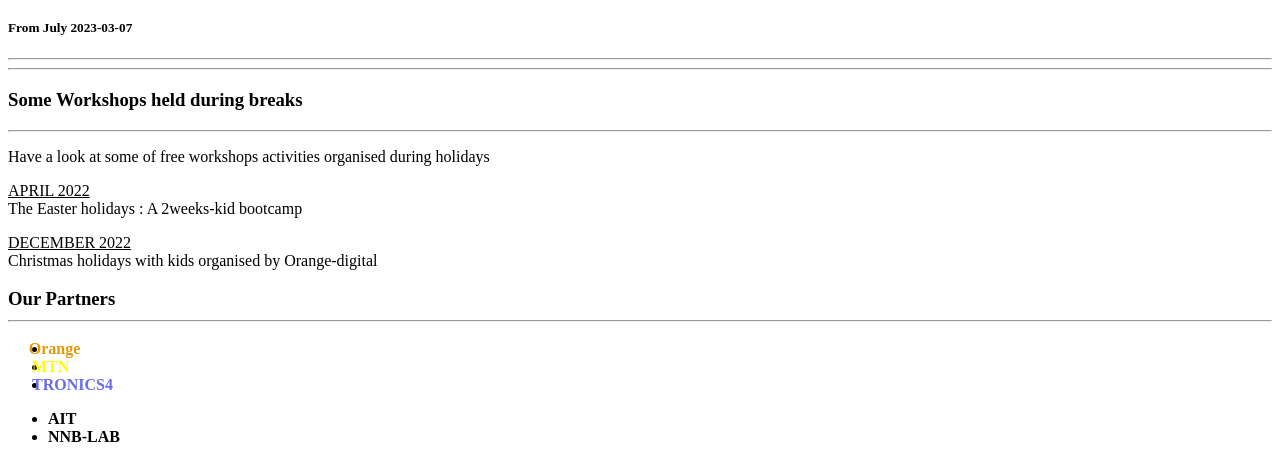
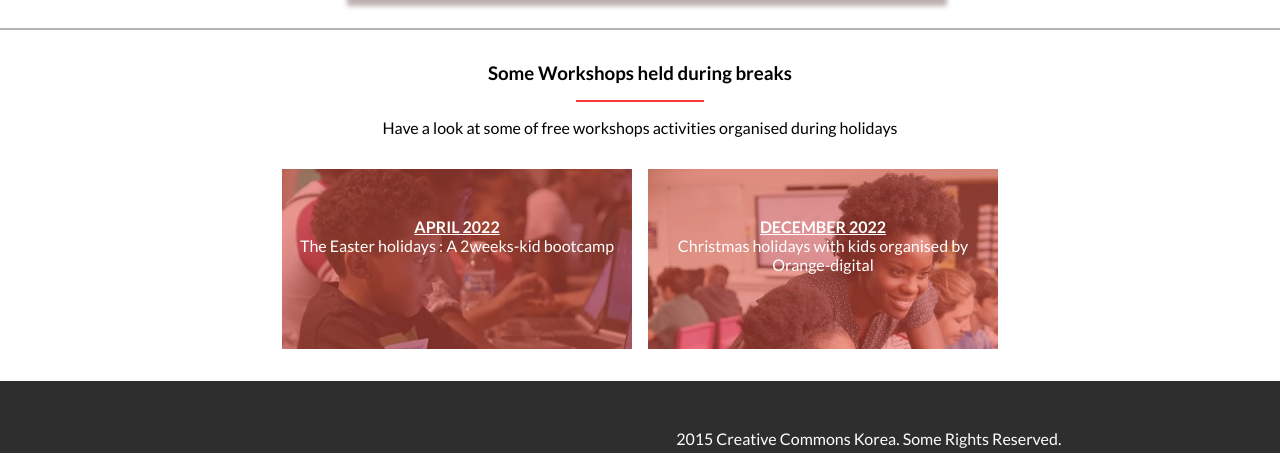
Before and after one commit to hydaline-code/Capstone_project_1, a website: page about.html in a window 1280 px wide. Shown: the part 867-1320 px from the top of the page. Drawn offline with Linux system fonts and the light colour scheme; the site is published under a folder, as on GitHub Pages, so addresses that start at the root find nothing.

Commit message:
Update readme file

```diff
--- a/about.html
+++ b/about.html
@@ -5,7 +5,7 @@
   <meta http-equiv="X-UA-Compatible" content="IE=edge">
   <meta name="viewport" content="width=device-width, initial-scale=1.0">
   <title>About Us</title>
-  <link rel="stylesheet" href="/saas/styles.css">
+  <link rel="stylesheet" href="saas/styles.css">
   <link rel="stylesheet" href="https://cdnjs.cloudflare.com/ajax/libs/font-awesome/4.7.0/css/font-awesome.min.css"/>
   <link rel="preconnect" href="https://fonts.googleapis.com">
   <link rel="preconnect" href="https://fonts.gstatic.com" crossorigin>
@@ -151,6 +151,6 @@
     </div>
    </footer>
 
-  <script src="./jscript/about.js"></script>
+  <script src="jscript/about.js"></script>
 </body>
 </html>
```
Also changed, not shown: index.html (+2 -2 lines), README.md.
